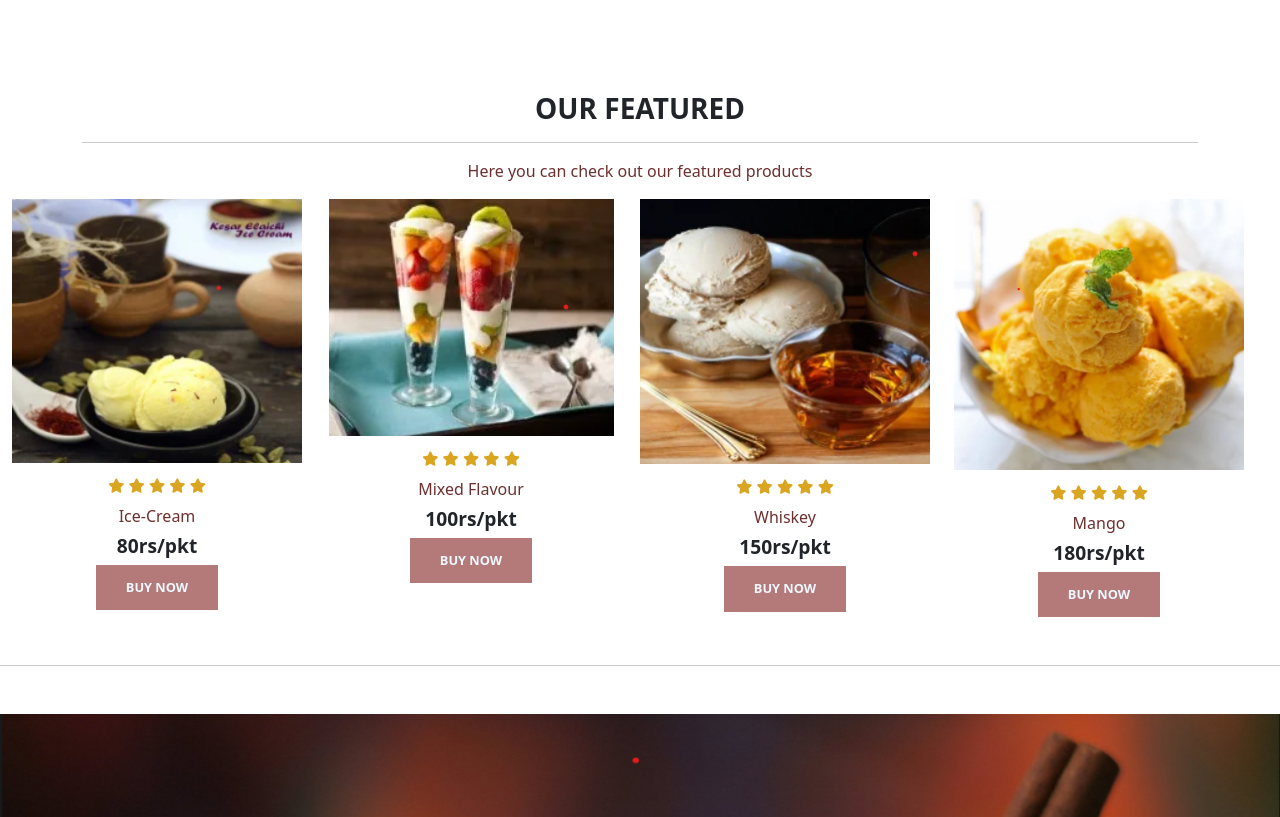
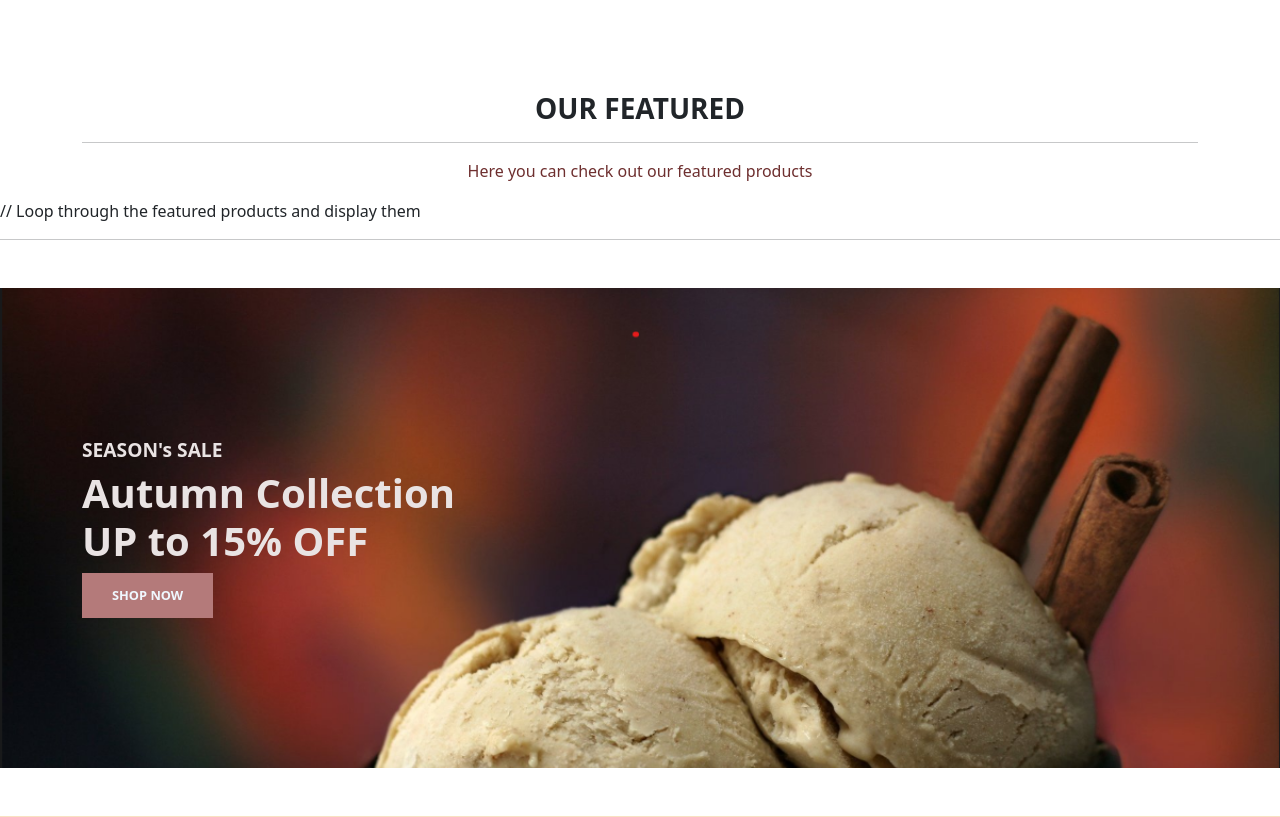
Before and after one commit to riyajagani/Sugam_Products, a PHP site: page / in a window 1280 px wide. Shown: the part 1638-2455 px from the top of the page. Run offline with PHP 8.4, Linux system fonts and the light colour scheme; data that the repository does not hold is empty; some libraries are stand-ins or nearby versions.

Commit message:
modified

```diff
--- a/index.php
+++ b/index.php
@@ -4,7 +4,7 @@
 <head>
     <meta charset="UTF-8">
     <meta name="viewport" content="width=device-width, initial-scale=1.0">
-    <title>Document</title>
+    <title>Home Page</title>
     <link rel="stylesheet" href="https://cdnjs.cloudflare.com/ajax/libs/font-awesome/6.6.0/css/all.min.css" integrity="sha512-Kc323vGBEqzTmouAECnVceyQqyqdsSiqLQISBL29aUW4U/M7pSPA/gEUZQqv1cwx4OnYxTxve5UMg5GT6L4JJg==" crossorigin="anonymous" referrerpolicy="no-referrer"
     />
     <link href="https://cdn.jsdelivr.net/npm/bootstrap@5.3.3/dist/css/bootstrap.min.css" rel="stylesheet" integrity="sha384-QWTKZyjpPEjISv5WaRU9OFeRpok6YctnYmDr5pNlyT2bRjXh0JMhjY6hW+ALEwIH" crossorigin="anonymous">
@@ -106,6 +106,14 @@
             <p>Here you can check out our featured products </p>
         </div>
         <div class="row max-auto container-fluid">
+        <?php
+            // Include the file that retrieves featured products
+            include 'server/getFeaturedProducts.php';?>
+
+            // Loop through the featured products and display them
+        <?php    while ($row = $featured_products->fetch_assoc()) { ?>
+
+
             <div class="product text-center col-lg-3 col-md-4 col-sm-12">
                 <img class="img-fluid" src="ice-cream.png">
                 <div class="star">
@@ -119,48 +127,7 @@
                 <h4 class="p-price">80rs/pkt</h4>
                 <button class="buy-btn">BUY NOW</button>
             </div>
-
-            <div class="product text-center col-lg-3 col-md-4 col-sm-12">
-                <img class="img-fluid" src="mixed.png">
-                <div class="star">
-                    <i class="fas fa-star"></i>
-                    <i class="fas fa-star"></i>
-                    <i class="fas fa-star"></i>
-                    <i class="fas fa-star"></i>
-                    <i class="fas fa-star"></i>
-                </div>
-                <h5 class="p-name">Mixed Flavour</h5>
-                <h4 class="p-price">100rs/pkt</h4>
-                <button class="buy-btn">BUY NOW</button>
-            </div>
-
-            <div class="product text-center col-lg-3 col-md-4 col-sm-120">
-                <img class="img-fluid" src="whiskey.png">
-                <div class="star">
-                    <i class="fas fa-star"></i>
-                    <i class="fas fa-star"></i>
-                    <i class="fas fa-star"></i>
-                    <i class="fas fa-star"></i>
-                    <i class="fas fa-star"></i>
-                </div>
-                <h5 class="p-name">Whiskey</h5>
-                <h4 class="p-price">150rs/pkt</h4>
-                <button class="buy-btn">BUY NOW</button>
-            </div>
-
-            <div class="product text-center col-lg-3 col-md-4 col-sm-12">
-                <img class="img-fluid" src="mngo.png">
-                <div class="star">
-                    <i class="fas fa-star"></i>
-                    <i class="fas fa-star"></i>
-                    <i class="fas fa-star"></i>
-                    <i class="fas fa-star"></i>
-                    <i class="fas fa-star"></i>
-                </div>
-                <h5 class="p-name">Mango</h5>
-                <h4 class="p-price">180rs/pkt</h4>
-                <button class="buy-btn">BUY NOW</button>
-            </div>
+            <?php }?>
         </div>
         <hr>
     </section>
--- /dev/null
+++ b/server/getFeaturedProducts.php
@@ -0,0 +1,12 @@
+<?php
+
+include 'connection.php';
+
+
+
+$stmt = $conn->prepare("SELECT * FROM products LIMIT 4");
+$stmt->execute();
+
+
+$featured_products = $stmt->get_result();
+?>
```
